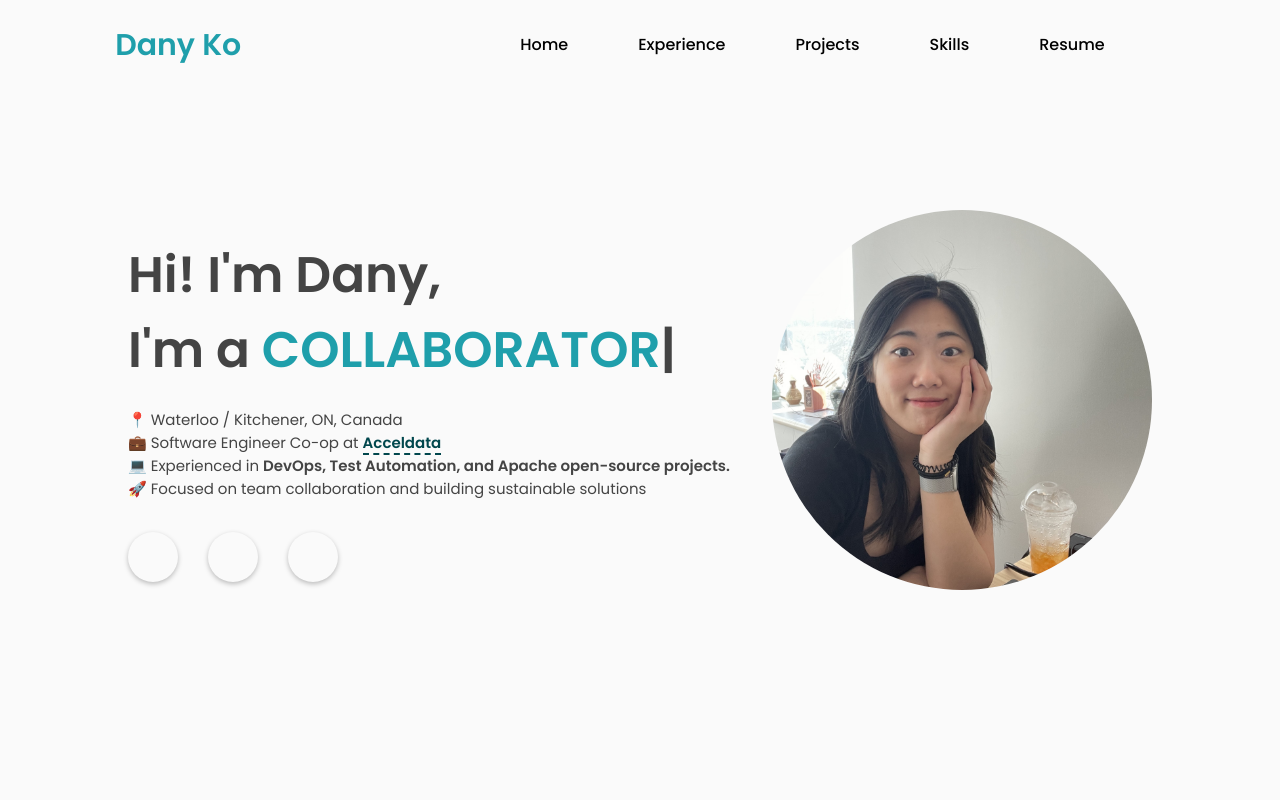
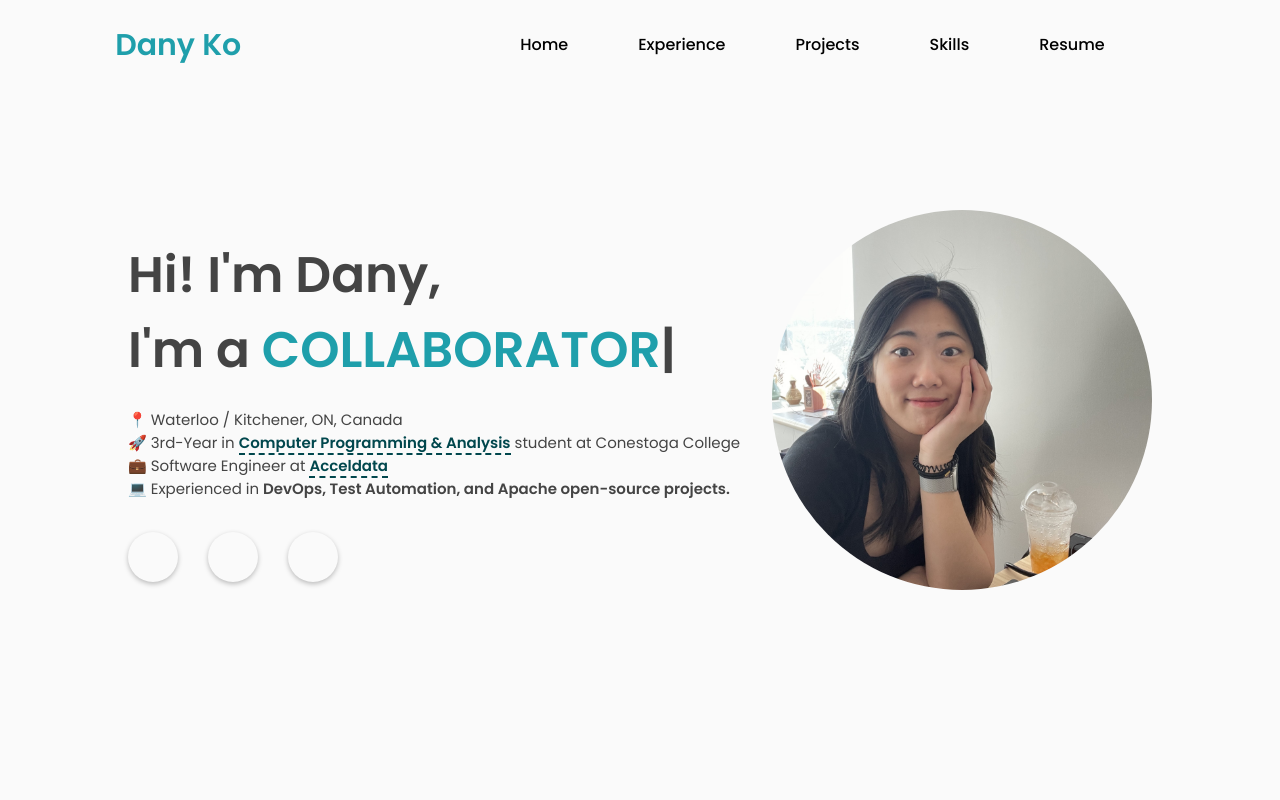
Before and after one commit to Ko-dany/Ko-dany.github.io, a React (Vite) app: page / in a window 1280 px wide. Shown: the top 800 px of the page. Built offline with nearby package versions, Linux system fonts and the light colour scheme; some icons are missing.

Commit message:
Add college program to intro

```diff
--- a/src/components/Intro.tsx
+++ b/src/components/Intro.tsx
@@ -36,7 +36,19 @@ const Intro: React.FC = () => {
           <ul style={{ listStyleType: "none" }}>
             <li>📍 Waterloo / Kitchener, ON, Canada</li>
             <li>
-              💼 Software Engineer Co-op at{" "}
+              🚀 3rd-Year in{" "}
+              <a
+                className="company_link"
+                href="https://www.conestogac.on.ca/fulltime/computer-programming-and-analysis/description?id=30948"
+                target="_blank"
+                rel="noopener noreferrer"
+              >
+                Computer Programming & Analysis
+              </a>{" "}
+              student at Conestoga College
+            </li>
+            <li>
+              💼 Software Engineer at{" "}
               <a
                 className="company_link"
                 href="https://www.acceldata.io/about-us"
@@ -51,10 +63,6 @@ const Intro: React.FC = () => {
               <span>
                 DevOps, Test Automation, and Apache open-source projects.
               </span>
-            </li>
-            <li>
-              🚀 Focused on team collaboration and building sustainable
-              solutions
             </li>
           </ul>
         </div>
--- a/src/components/Nav.tsx
+++ b/src/components/Nav.tsx
@@ -27,14 +27,14 @@ const Nav: React.FC = () => {
       </div>
       <div className="nav_menu" id="navMenu">
         <ul className="nav_menu_list">
-        <li className="nav_list_item">
+          <li className="nav_list_item">
             <a href="#intro" className="nav_link">
-            Home
+              Home
             </a>
           </li>
           <li className="nav_list_item">
             <a href="#about" className="nav_link">
-            Experience
+              Experience
             </a>
           </li>
           <li className="nav_list_item">
```
Also changed, not shown: src/css/nav.css (indentation only).
